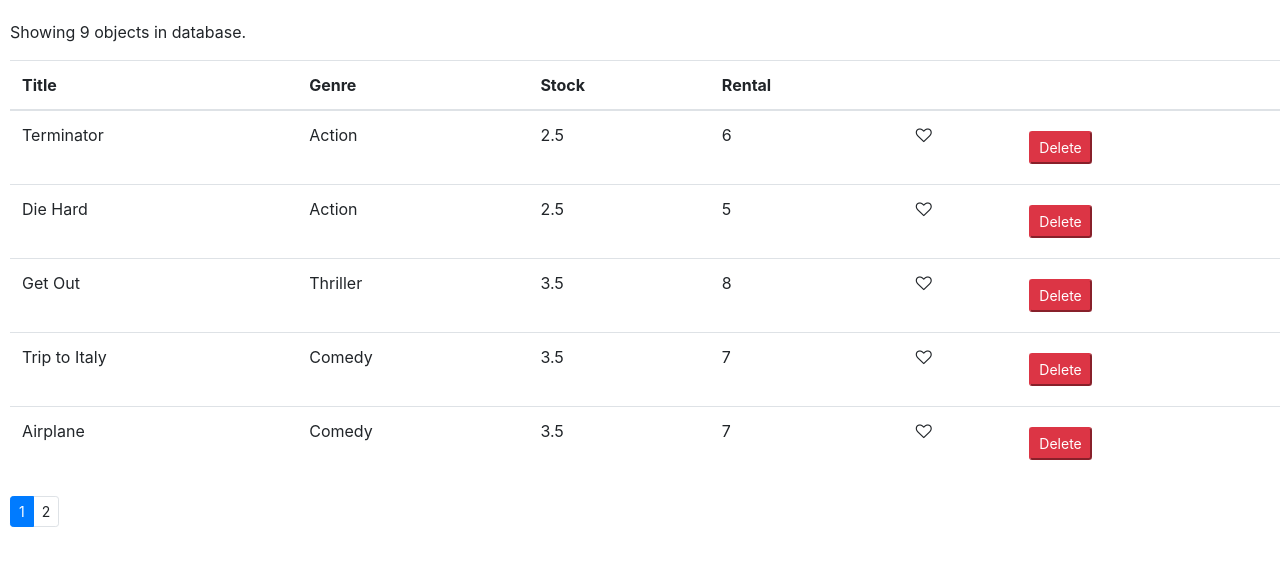
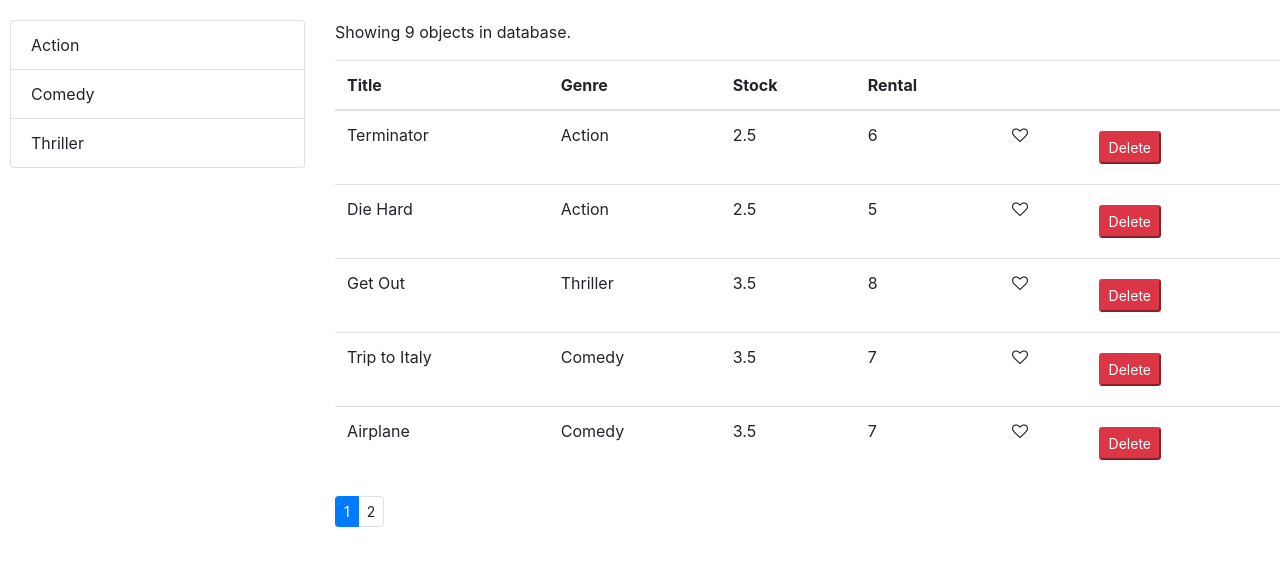
Before and after one commit to faysal3875/react-component-app, a React (Create React App) app: page / in a window 1280 px wide. Shown: the top 566 px of the page. Built offline with nearby package versions, Linux system fonts and the light colour scheme.

Commit message:
Define filtering.

```diff
--- /dev/null
+++ b/src/components/listGroup.jsx
@@ -0,0 +1,33 @@
+import React, { Component } from "react";
+class List extends Component {
+  render() {
+    const { items, textProperty, valueProperty, onItemChange, selectedGenre } =
+      this.props;
+
+    return (
+      <ul className="list-group">
+        {items.map((item) => (
+          <li
+            onClick={() => onItemChange(item)}
+            style={{ cursor: "pointer" }}
+            key={item[valueProperty]}
+            className={
+              item === selectedGenre
+                ? "list-group-item active"
+                : "list-group-item"
+            }
+          >
+            {item[textProperty]}
+          </li>
+        ))}
+      </ul>
+    );
+  }
+}
+
+List.defaultProps = {
+  textProperty: "name",
+  valueProperty: "_id",
+};
+
+export default List;
--- a/src/objects.jsx
+++ b/src/objects.jsx
@@ -1,14 +1,20 @@
 import React, { Component } from "react";
 import { getMovies } from "./Services/fakeMovieService";
+import { getGenres } from "./Services/fakeGenreService";
 import Like from "./components/Like";
 import Pagination from "./components/Pagination";
 import { Paginate } from "./utils/paginate";
+import List from "./components/listGroup";
 class Objects extends Component {
   state = {
-    objects: getMovies(),
+    objects: [],
+    genres: [],
     pageSize: 5,
     currentPage: 1,
   };
+  componentDidMount() {
+    this.setState({ objects: getMovies(), genres: getGenres() });
+  }
   handleDelete = (obj) => {
     const objects = this.state.objects.filter(
       (object) => object._id !== obj._id
@@ -25,14 +31,35 @@ class Objects extends Component {
   handlePage = (page) => {
     this.setState({ currentPage: page });
   };
+
+  handleListChange = (genre) => {
+    this.setState({ selectedGenre: genre });
+  };
   render() {
     const { length: count } = this.state.objects;
-    const { pageSize, currentPage, objects: allObjects } = this.state;
+    const {
+      pageSize,
+      currentPage,
+      selectedGenre,
+      objects: allObjects,
+    } = this.state;
+
+    const filtered = selectedGenre
+      ? allObjects.filter((obj) => obj.genre._id === selectedGenre._id)
+      : allObjects;
     if (count === 0) return <p>There are no objects in database!</p>;
-    const objects = Paginate(allObjects, currentPage, pageSize)
+    const objects = Paginate(filtered, currentPage, pageSize);
     return (
-      <React.Fragment>
-        <p>Showing {count} objects in database.</p>
+      <div className="row">
+        <div className="col-3">
+          <List
+            items={this.state.genres}
+            onItemChange={this.handleListChange}
+            selectedGenre={this.state.selectedGenre}
+          />
+        </div>
+        <div className="col">
+          <p>Showing {filtered.length} objects in database.</p>
           <table className="table">
             <thead>
               <tr>
@@ -52,7 +79,10 @@ class Objects extends Component {
                   <td>{obj.dailyRentalRate}</td>
                   <td>{obj.numberInStock}</td>
                   <td>
-                  <Like onLike={() => this.handleLike(obj)} liked={obj.Liked} />
+                    <Like
+                      onLike={() => this.handleLike(obj)}
+                      liked={obj.Liked}
+                    />
                   </td>
                   <td>
                     <button
@@ -67,12 +97,13 @@ class Objects extends Component {
             </tbody>
           </table>
           <Pagination
-          itemsCount={count}
+            itemsCount={filtered.length}
             pageSize={pageSize}
             onPageChange={this.handlePage}
             currentPage={currentPage}
           />
-      </React.Fragment>
+        </div>
+      </div>
     );
   }
 }
```
Lines whose indentation alone changed are shown as unchanged.
